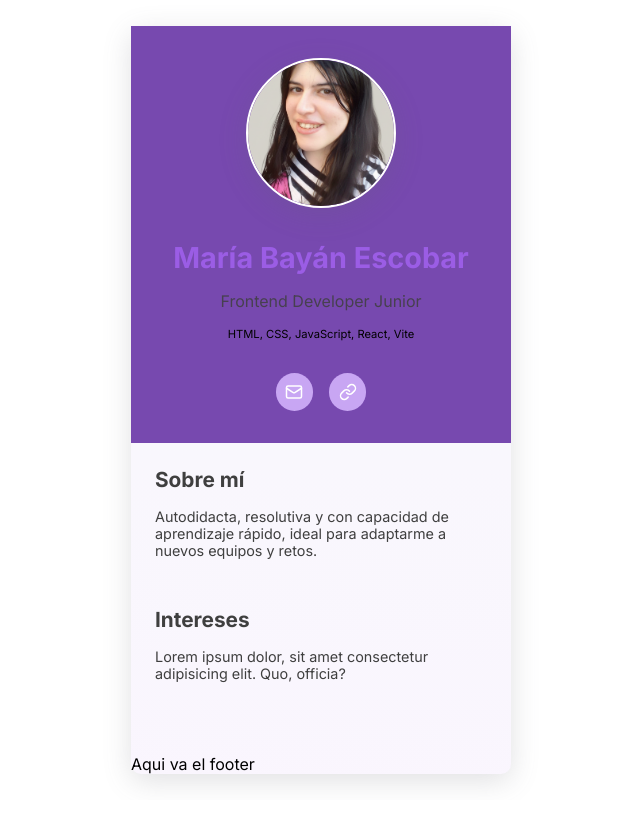
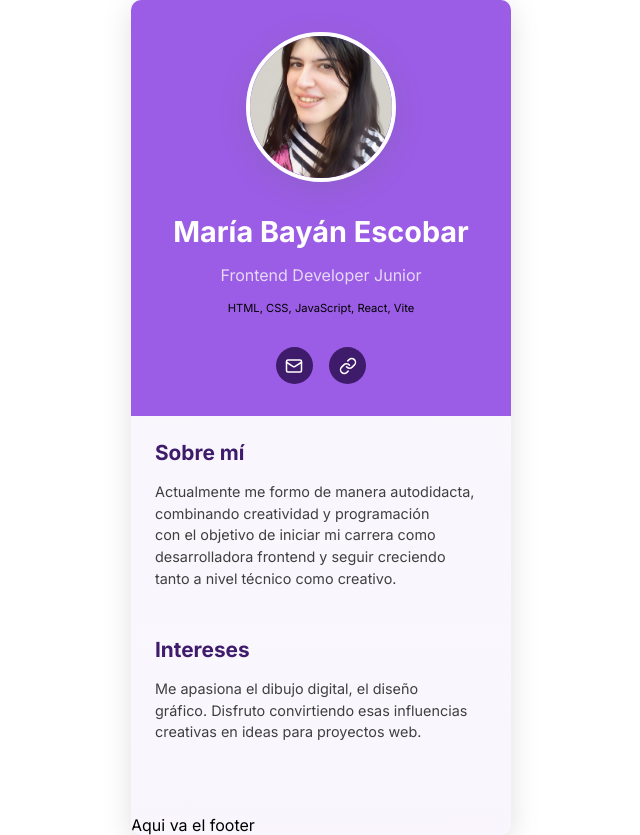
Before and after one commit to MariaBayan-Dev/Digital-Business-Card, a React (Vite) app: page / in a window 1280 px wide. Shown: the whole page, without its empty margins (319-959 px from the left). Before the commit the page ends 800 px from the top, so only its background shows below. Built offline with nearby package versions, Linux system fonts and the light colour scheme; a web font is replaced by a local one.

Commit message:
CSS About section completado.

```diff
--- a/src/App.css
+++ b/src/App.css
@@ -2,7 +2,7 @@
 
 header{
     display: flex;
-    background-color: var(--color-accent);
+    background-color: var(--primary-color);
     flex-direction: column;
     align-items: center;
     text-align: center;
@@ -16,17 +16,17 @@ header img{
     border-radius: 50%;
     object-fit: cover;
     margin-bottom: 1rem;
-    border: 2px solid white;
+    border: 4px solid white;
     box-shadow: rgba(100, 100, 111, 0.2) 0px 7px 29px 0px;
 }
 
 .header__title{
-    color: var(--primary-color);
+    color: white;
     font-size: 1.8rem;
 }
 
 .header__subtitle{
-    color: var(--text-color);
+    color: var(--section-soft);
     opacity: 0.85;
     font-size: 1rem;
 }
@@ -49,7 +49,7 @@ header img{
 }
 
 .contact__btn{
-    background-color: var(--secondary-color);
+    background-color: var(--color-links);
     color: white;
     padding: 0.6rem;
     border-radius: 50%;
@@ -57,7 +57,7 @@ header img{
 }
 
 .contact__btn:hover{
-    background-color: var(--color-accent);
+    background-color: var(--secondary-color);
 }
 
 /*---------ESTILOS ABOUT SECTION---------*/
@@ -75,7 +75,7 @@ section{
 
 .section__title{
     margin-bottom: 1rem;
-    color: var(--text-color);
+    color: var(--color-links);
     font-size: 1.3rem;
 }
 
@@ -83,4 +83,6 @@ section{
     color: var(--text-color);
     margin-bottom: 2rem;
     font-size: 0.90rem;
+    line-height: 1.5;
+    text-wrap: balance;
 }
--- a/src/components/AboutSection.jsx
+++ b/src/components/AboutSection.jsx
@@ -4,16 +4,17 @@ export default function AboutSection(){
             <div className="section__about">
                 <h2 className="section__title">Sobre mí</h2>
                 <p className="section__text">
-                    Autodidacta, resolutiva y con capacidad de aprendizaje rápido, ideal para adaptarme
-                    a nuevos equipos y retos.
+                    Actualmente me formo de manera autodidacta, combinando creatividad y programación
+                    con el objetivo de iniciar mi carrera como desarrolladora frontend y
+                    seguir creciendo tanto a nivel técnico como creativo.
                 </p>
             </div>
 
             <div className="section__interests">
                 <h2 className="section__title">Intereses</h2>
                 <p className="section__text">
-                    Lorem ipsum dolor, sit amet consectetur adipisicing elit.
-                    Quo, officia?
+                    Me apasiona el dibujo digital, el diseño gráfico. Disfruto convirtiendo esas
+                    influencias creativas en ideas para proyectos web.
                 </p>
             </div>
         </section>
--- a/src/index.css
+++ b/src/index.css
@@ -12,6 +12,7 @@
     --primary-color: #9b5de5;
     --secondary-color: #C8A6F3;
     --color-accent: #7749af;
+    --color-links: #3f1b6b;
 
     --card-bg: #ffffff;
     --section-light: #ffffff;
@@ -44,4 +45,5 @@ body{
     background: linear-gradient(var(--bg-color),rgba(152, 70, 229, 0.05));
     border-radius: 10px;
     box-shadow: rgba(100, 100, 111, 0.2) 0px 7px 29px 0px;
+    overflow: hidden;
 }
```
